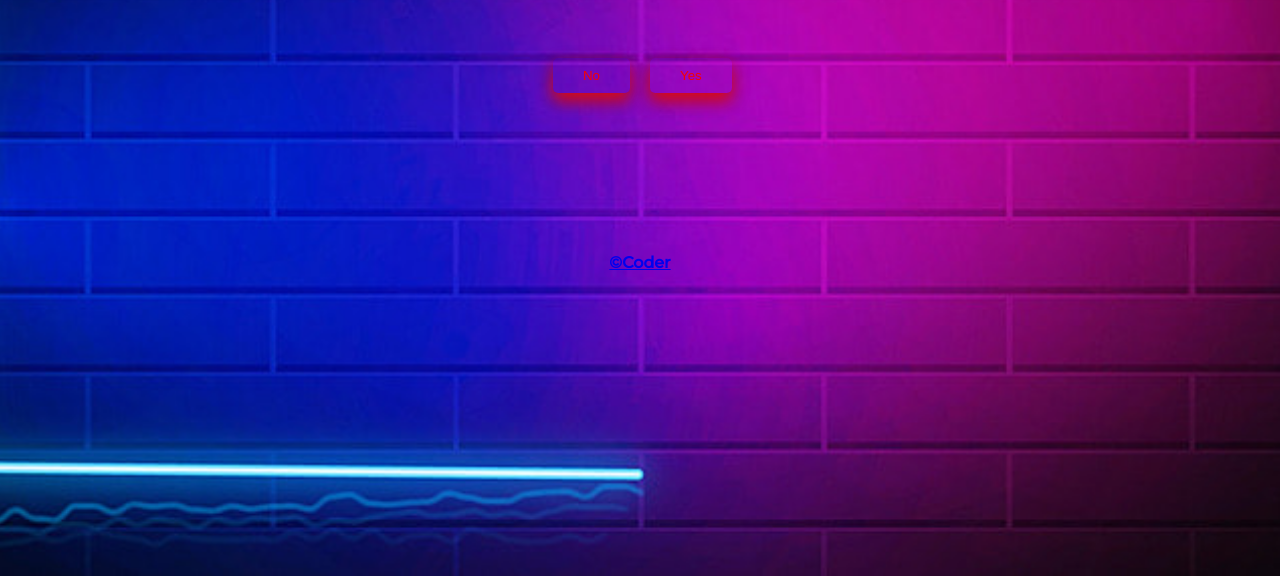
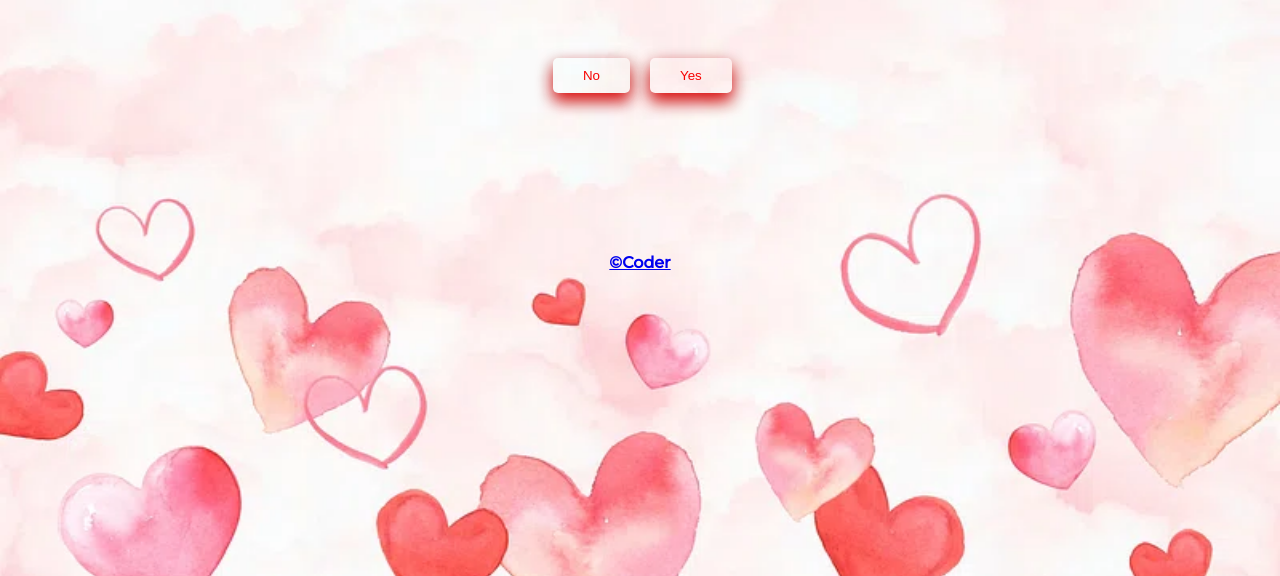
Before and after one commit to acmadoor/intern, a plain HTML site: page do-u-love-me/index.html in a window 1280 px wide. Shown: the part 240-816 px from the top of the page. Drawn offline with Linux system fonts and the light colour scheme.

Commit message:
Update style.css

```diff
--- a/do-u-love-me/style.css
+++ b/do-u-love-me/style.css
@@ -1,6 +1,6 @@
 html{
     font-family: 'Montserrat', sans-serif;
-    background-image: url("bgg.jpg");
+    background-image: url("bgg.webp");
     background-size: cover;
     background-position: center;
     animation: animateBg 5s linear infinite;
```
